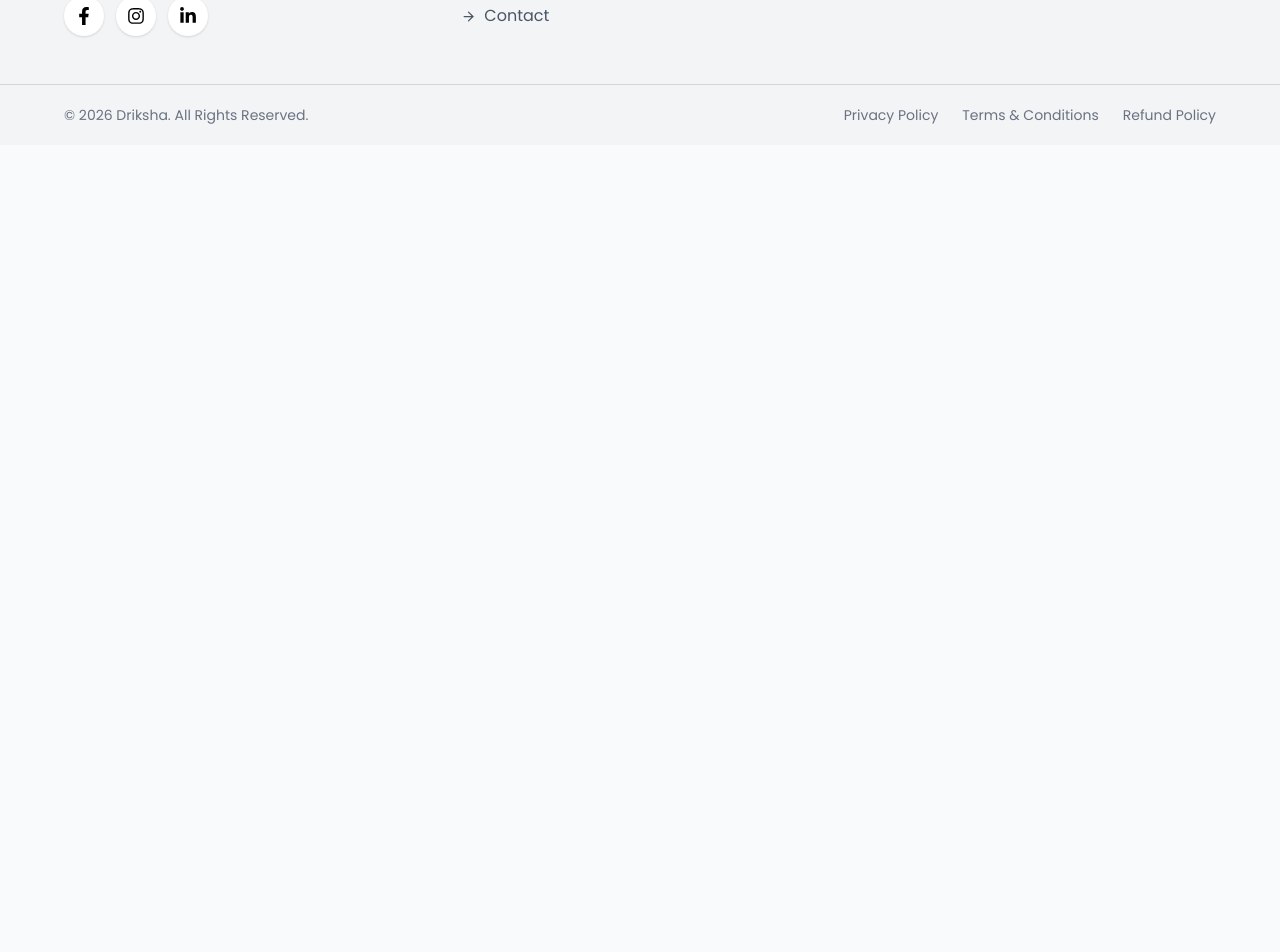
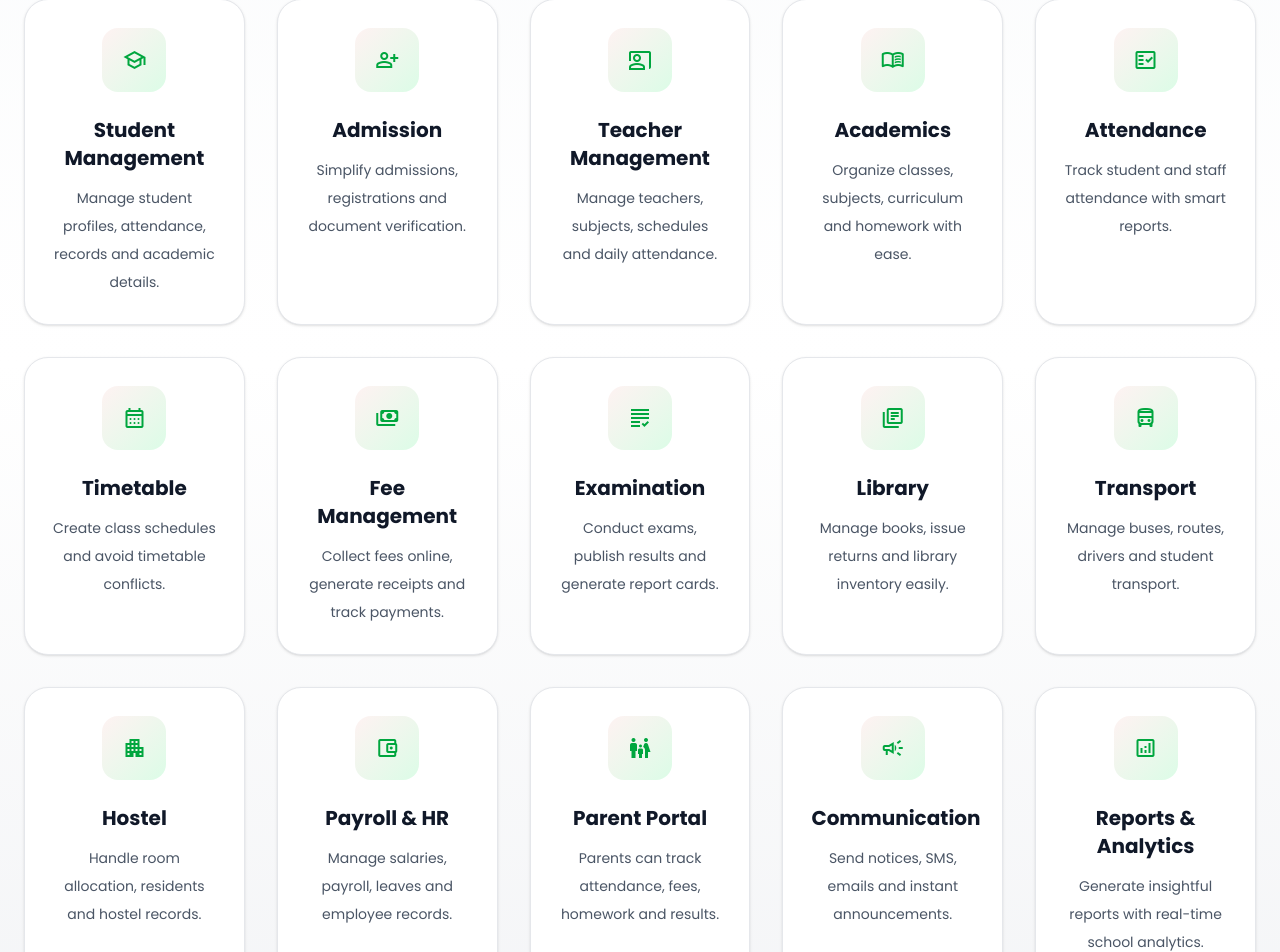
Before and after one commit to srishti09Ch2004/School_Management_, a React (Vite) app: page /modules in a window 1280 px wide. Shown: the part 434-1386 px from the top of the page. Before the commit the page ends 800 px from the top, so only its background shows below. Built offline with nearby package versions, Linux system fonts and the light colour scheme.

Commit message:
Create Modules section

```diff
--- a/src/App.jsx
+++ b/src/App.jsx
@@ -7,7 +7,9 @@ import Footer from "./components/Footer";
 import Home from "./pages/Home";
 import Login from "./pages/Login";
 import About from "./components/About";
+import Modules from "./components/Modules";
 import Contact from "./components/Contact";
+import Pricing from "./components/Pricing";
 
 function App() {
     const location = useLocation();
@@ -22,6 +24,8 @@ function App() {
         <Route path="/about" element={<About />} />
         <Route path="/contact" element={<Contact />} />
         <Route path="/login" element={<Login />} />
+        <Route path="/modules" element={<Modules />} />
+        <Route path="/pricing" element={<Pricing />} />
       </Routes>
 
        {!hideLayout && <Footer />}
--- /dev/null
+++ b/src/components/Modules.jsx
@@ -0,0 +1,145 @@
+const modules = [
+  {
+    icon: "school",
+    title: "Student Management",
+    description:
+      "Manage student profiles, attendance, records and academic details.",
+  },
+  {
+    icon: "person_add",
+    title: "Admission",
+    description:
+      "Simplify admissions, registrations and document verification.",
+  },
+  {
+    icon: "co_present",
+    title: "Teacher Management",
+    description:
+      "Manage teachers, subjects, schedules and daily attendance.",
+  },
+  {
+    icon: "menu_book",
+    title: "Academics",
+    description:
+      "Organize classes, subjects, curriculum and homework with ease.",
+  },
+  {
+    icon: "fact_check",
+    title: "Attendance",
+    description:
+      "Track student and staff attendance with smart reports.",
+  },
+  {
+    icon: "calendar_month",
+    title: "Timetable",
+    description:
+      "Create class schedules and avoid timetable conflicts.",
+  },
+  {
+    icon: "payments",
+    title: "Fee Management",
+    description:
+      "Collect fees online, generate receipts and track payments.",
+  },
+  {
+    icon: "grading",
+    title: "Examination",
+    description:
+      "Conduct exams, publish results and generate report cards.",
+  },
+  {
+    icon: "library_books",
+    title: "Library",
+    description:
+      "Manage books, issue returns and library inventory easily.",
+  },
+  {
+    icon: "directions_bus",
+    title: "Transport",
+    description:
+      "Manage buses, routes, drivers and student transport.",
+  },
+  {
+    icon: "apartment",
+    title: "Hostel",
+    description:
+      "Handle room allocation, residents and hostel records.",
+  },
+  {
+    icon: "account_balance_wallet",
+    title: "Payroll & HR",
+    description:
+      "Manage salaries, payroll, leaves and employee records.",
+  },
+  {
+    icon: "family_restroom",
+    title: "Parent Portal",
+    description:
+      "Parents can track attendance, fees, homework and results.",
+  },
+  {
+    icon: "campaign",
+    title: "Communication",
+    description:
+      "Send notices, SMS, emails and instant announcements.",
+  },
+  {
+    icon: "analytics",
+    title: "Reports & Analytics",
+    description:
+      "Generate insightful reports with real-time school analytics.",
+  },
+];
+
+export default function Modules() {
+  return (
+    <section className="py-24 bg-gradient-to-b from-gray-50 via-white to-gray-100">
+      <div className="max-w-7xl mx-auto px-6">
+        {/* Heading */}
+        <div className="max-w-3xl mx-auto text-center">
+
+          <span className="text-red-600 uppercase tracking-[3px] font-semibold">
+            Our Modules
+          </span>
+
+          <h2 className="mt-6 text-4xl md:text-5xl font-bold text-gray-900 leading-tight">
+            Everything Your School Needs
+          </h2>
+
+          <p className="mt-5 text-lg text-gray-600 leading-8">
+            Powerful ERP modules designed to simplify academics,
+            administration, finance, communication and everyday school
+            operations.
+          </p>
+        </div>
+
+        {/* Modules Grid */}
+        <div className="grid gap-8 mt-16 sm:grid-cols-2 md:grid-cols-3 lg:grid-cols-4 xl:grid-cols-5">
+          {modules.map((item, index) => (
+            <div
+              key={index}
+              className="group bg-white rounded-3xl border border-gray-200 p-7 text-center shadow-sm transition-all duration-300 hover:-translate-y-2 hover:border-green-500 hover:shadow-2xl"
+            >
+              {/* Icon */}
+              <div className="w-16 h-16 mx-auto rounded-2xl flex items-center justify-center bg-gradient-to-br from-red-50 to-green-100 group-hover:scale-110 transition-transform duration-300">
+                <span className="material-symbols-outlined text-4xl text-green-600">
+                  {item.icon}
+                </span>
+              </div>
+
+              {/* Title */}
+              <h3 className="mt-6 text-xl font-bold text-gray-900">
+                {item.title}
+              </h3>
+
+              {/* Description */}
+              <p className="mt-3 text-sm leading-7 text-gray-600">
+                {item.description}
+              </p>
+            </div>
+          ))}
+        </div>
+      </div>
+    </section>
+  );
+}
```
Also changed, not shown: src/components/Pricing.jsx (added).
